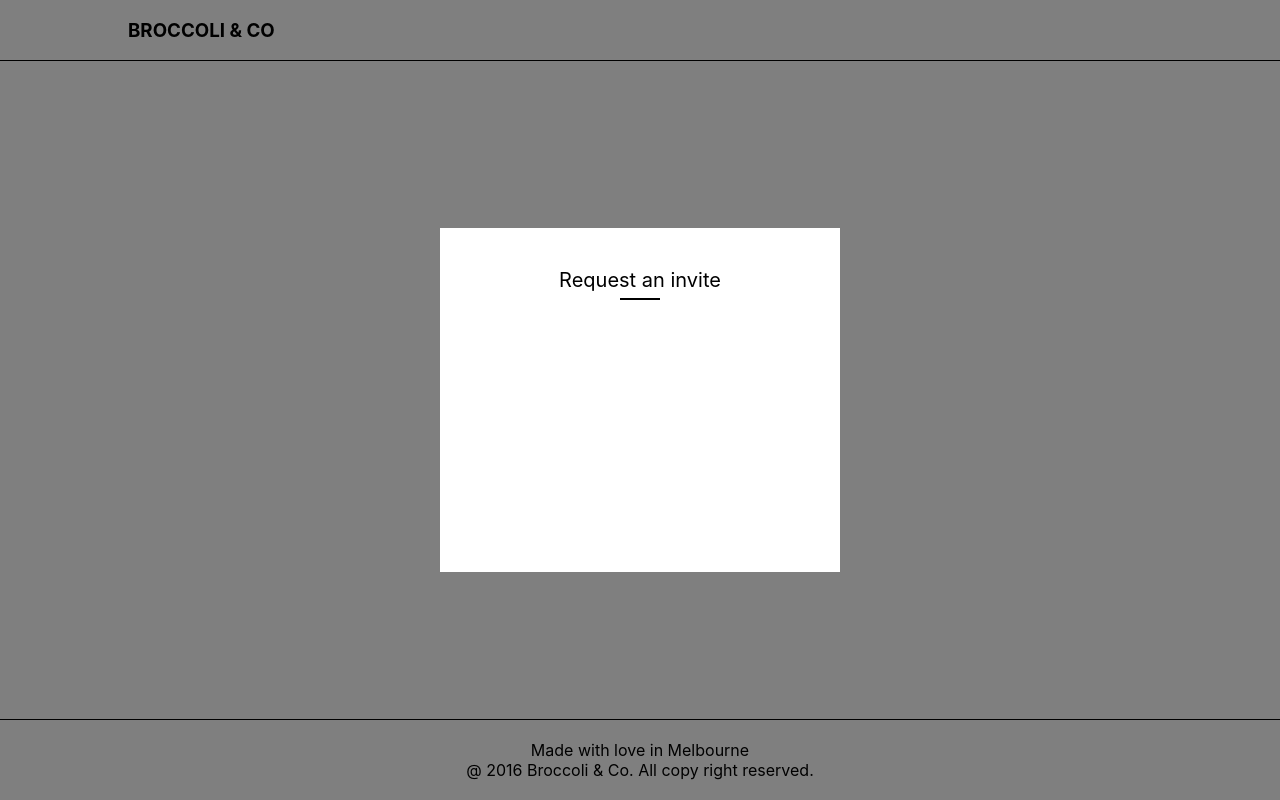
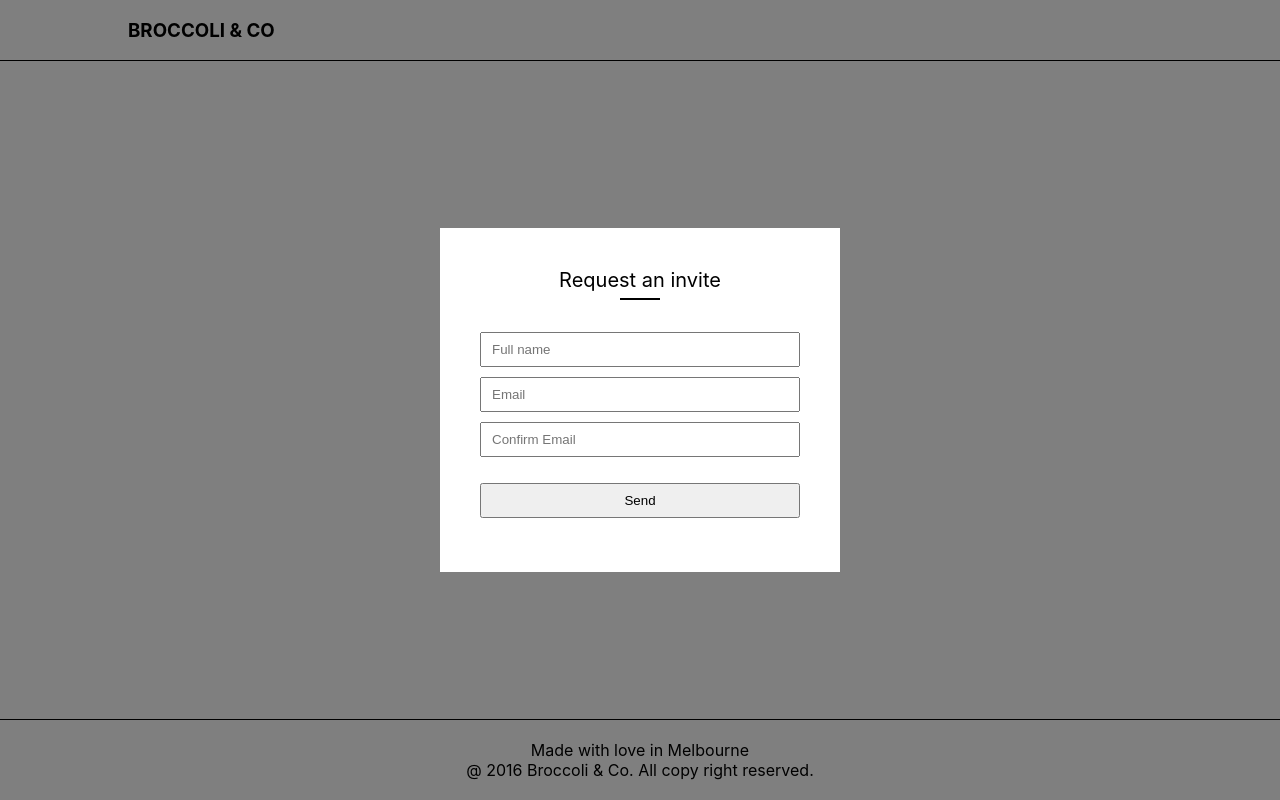
Before and after one commit to zhy0216/broccoli, a Next.js app: page / in a window 1280 px wide. Both pictures are taken after a click on the button "Request an invite". Built offline with nearby package versions, Linux system fonts and the light colour scheme.

Commit message:
make invite  form

```diff
--- /dev/null
+++ b/components/Input.module.scss
@@ -0,0 +1,8 @@
+.container {
+  flex: 1;
+
+  input {
+    width: 100%;
+    padding: 8px 10px;
+  }
+}
--- /dev/null
+++ b/components/Input.tsx
@@ -0,0 +1,34 @@
+import React from "react"
+import styles from "./Input.module.scss"
+
+interface Props {
+  placeholder: string
+  onChange: (value: string) => void
+  value: string
+  error: boolean
+}
+
+interface State {
+}
+
+export class Input extends React.Component<Props, State> {
+  constructor(props: Props) {
+    super(props)
+    this.state = {}
+  }
+
+  render() {
+    const {onChange, value, placeholder, error} = this.props
+
+
+    return <div
+      className={error? styles.container: [styles.container, styles.containerError].join(" ")}
+    >
+      <input
+        onChange={(e) => onChange(e.target.value)}
+        value={value}
+        placeholder={placeholder}
+      />
+    </div>
+  }
+}
--- /dev/null
+++ b/components/InviteForm.module.scss
@@ -0,0 +1,9 @@
+.container {
+  display: flex;
+  flex-flow: column;
+  gap: 10px;
+  button {
+    padding: 8px 10px;
+    margin-top: 16px;
+  }
+}
--- /dev/null
+++ b/components/InviteForm.tsx
@@ -0,0 +1,77 @@
+import React from "react"
+import styles from "./InviteForm.module.scss"
+import {Input} from "./Input"
+
+interface Props {
+  onSuccessSubmit: () => void
+}
+
+interface State {
+  name: string
+  email: string
+  confirmEmail: string
+  submitText: string
+  errorAttributes: Set<String>
+}
+
+export class InviteForm extends React.Component<Props, State> {
+  constructor(props: Props) {
+    super(props)
+    this.state = {
+      name: "",
+      email: "",
+      confirmEmail: "",
+      submitText: "Send",
+      errorAttributes: new Set(),
+    }
+  }
+
+  makeOnChange = (attributeName: keyof State) => (value: string) => this.setState({[attributeName]: value} as any)
+
+  onSubmit = () => {
+    const {name, email, confirmEmail} = this.state
+    const errorAttributes = new Set<string>()
+    // do validation here
+
+
+    this.setState({errorAttributes})
+
+    if(errorAttributes.size === 0) {
+
+    }
+  }
+
+  render() {
+    const {name, email, confirmEmail, submitText, errorAttributes} = this.state
+    return <div className={styles.container}>
+      <Input
+        error={errorAttributes.has("name")}
+        placeholder="Full name"
+        onChange={this.makeOnChange("name")}
+        value={name}
+      />
+
+      <Input
+        error={errorAttributes.has("email")}
+        placeholder="Email"
+        onChange={this.makeOnChange("email")}
+        value={email}
+      />
+
+      <Input
+        error={errorAttributes.has("confirmEmail")}
+        placeholder="Confirm Email"
+        onChange={this.makeOnChange("confirmEmail")}
+        value={confirmEmail}
+      />
+
+      <button
+        onClick={this.onSubmit}
+      >
+        {submitText}
+      </button>
+    </div>
+  }
+
+
+}
--- a/components/Modal.module.scss
+++ b/components/Modal.module.scss
@@ -6,6 +6,8 @@
   width: 400px;
   background: white;
   padding: 40px;
+  display: flex;
+  flex-flow: column;
   .header {
     text-align: center;
     font-weight: 400;
--- a/components/Modal.tsx
+++ b/components/Modal.tsx
@@ -1,4 +1,4 @@
-import React from "react"
+import React, {MouseEventHandler} from "react"
 import ReactDOM from "react-dom"
 import styles from "./Modal.module.scss"
 
--- a/pages/index.tsx
+++ b/pages/index.tsx
@@ -2,6 +2,7 @@ import type { NextPage } from 'next'
 import styles from '../styles/Home.module.scss'
 import {useState} from "react"
 import {Modal} from "../components/Modal"
+import {InviteForm} from "../components/InviteForm"
 
 const Home: NextPage = () => {
   const [inviteModalVisible, setInviteModalVisible] = useState(false)
@@ -22,10 +23,17 @@ const Home: NextPage = () => {
         >
           Request an invite
         </button>
-        {<Modal
+        <Modal
           title="Request an invite"
           visible={inviteModalVisible}
-        ></Modal>}
+          confirmBtnText={"sending"}
+          onConfirm={() => {}}
+        >
+          <InviteForm
+
+          />
+        </Modal>
+
       </main>
 
       <footer className={styles.footer}>
```
